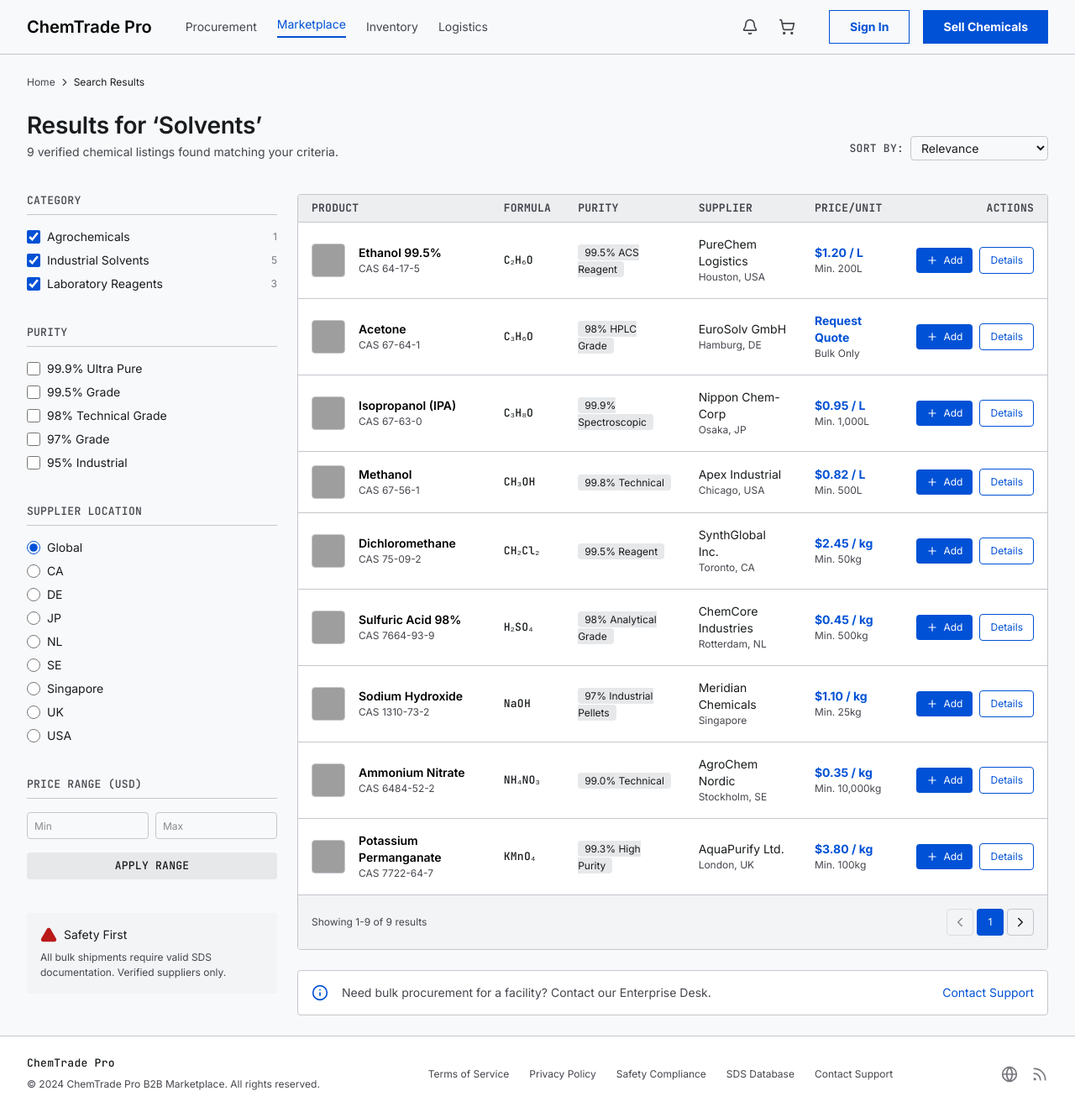
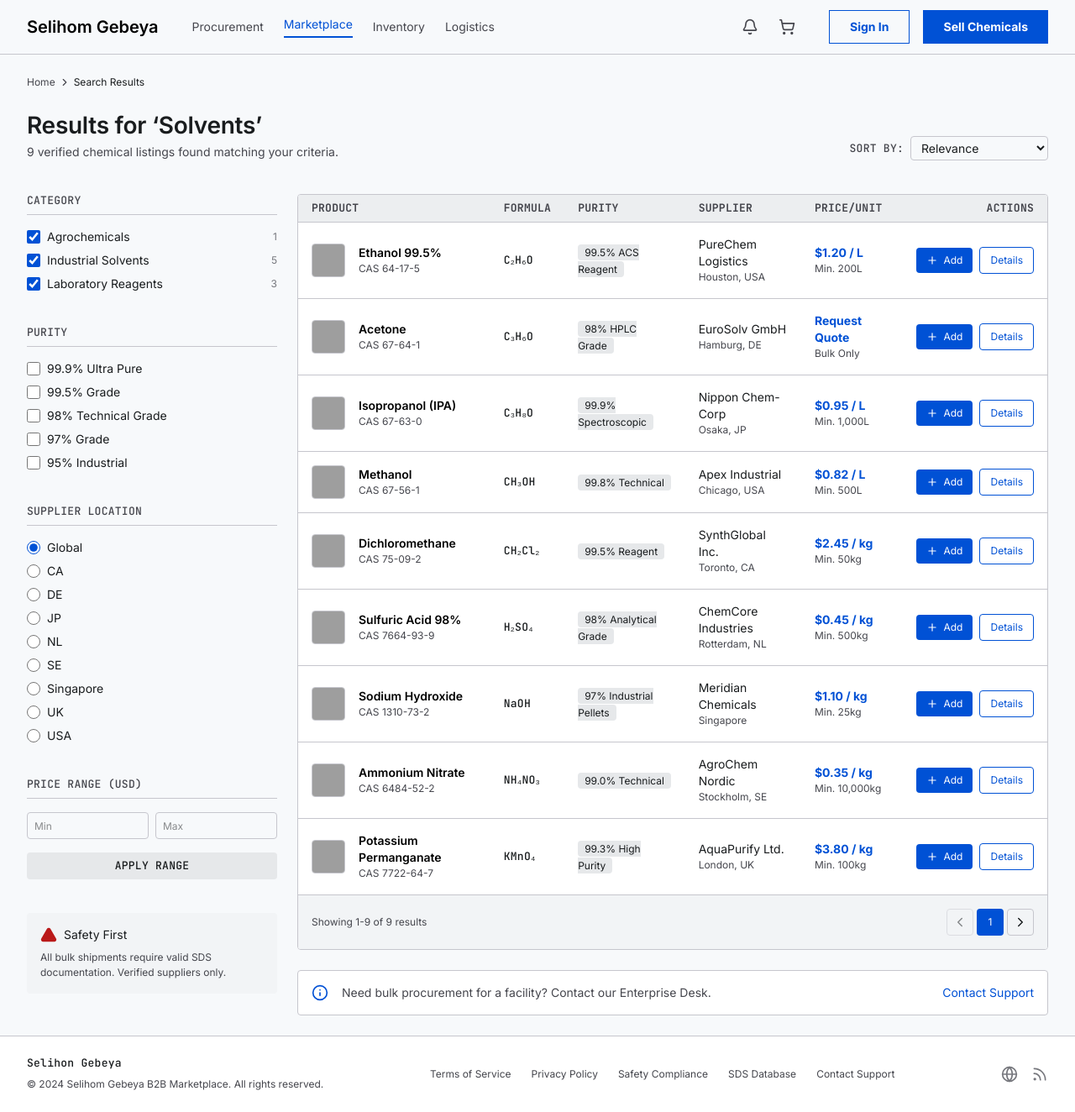
Before and after one commit to solomon450/ChemoShop, a Next.js app: page /chemicals in a window 1280 px wide. Shown: the whole page at 84% size. Built offline with nearby package versions, Linux system fonts and the light colour scheme; grey boxes are pictures that could not be loaded.

Commit message:
...every name is changed into selihom Gebeya...

```diff
--- a/src/app/chemicals/[id]/page.tsx
+++ b/src/app/chemicals/[id]/page.tsx
@@ -1,6 +1,6 @@
 "use client";
 
-// Chemical Detail page — exact conversion of ChemTrade Pro product detail
+// Chemical Detail page — exact conversion of Selihom Gebeya product detail
 // Data-driven: uses useParams to find chemical from mock data by ID
 
 import Link from "next/link";
--- a/src/app/chemicals/page.tsx
+++ b/src/app/chemicals/page.tsx
@@ -1,7 +1,7 @@
 "use client";
 
-// Chemicals / Marketplace page — functional filters + cart integration
-// Filters: category, purity, location, price range — all driven by state
+// Chemicals / Marketplace page — exact conversion of Selihom Gebeya search results
+// Data-driven: uses mock data, rows link to /chemicals/[id]
 
 import { useState, useMemo } from "react";
 import Link from "next/link";
--- a/src/app/dashboard/layout.tsx
+++ b/src/app/dashboard/layout.tsx
@@ -1,7 +1,7 @@
 "use client";
 
 // Dashboard Layout — Supplier Portal with side nav, top bar, and scrollable body
-// Pixel-perfect match of the ChemTrade Pro dashboard HTML template
+// Pixel-perfect match of the Selihom Gebeya dashboard HTML template
 
 import { useEffect } from "react";
 import Link from "next/link";
--- a/src/app/dashboard/page.tsx
+++ b/src/app/dashboard/page.tsx
@@ -1,6 +1,6 @@
 "use client";
 
-// Dashboard Main Page — pixel-perfect conversion of the ChemTrade Pro Supplier Dashboard
+// Dashboard Main Page — pixel-perfect conversion of the Selihom Gebeya Supplier Dashboard
 // Includes metrics cards, critical alerts, quick actions, latest RFQs, and recently added chemicals
 
 import { useState, useEffect } from "react";
--- a/src/app/globals.css
+++ b/src/app/globals.css
@@ -83,7 +83,7 @@
 :root {
   --radius: 0.5rem;
 
-  /* Core shadcn colors mapped to ChemTrade Pro design */
+  /* Core shadcn colors mapped to Selihom Gebeya design */
   --background: #f7f9fb;
   --foreground: #191c1e;
   --primary: #000000;
--- a/src/app/layout.tsx
+++ b/src/app/layout.tsx
@@ -17,7 +17,7 @@
 });
 
 export const metadata: Metadata = {
-  title: "ChemTrade Pro | B2B Chemical Marketplace",
+  title: "Selihom Gebeya | B2B Chemical Marketplace",
   description:
     "Connecting global manufacturers with verified suppliers. Browse chemicals, request quotes, and manage your supply chain.",
   icons: {
@@ -45,10 +45,10 @@
               <div className="flex flex-col md:flex-row justify-between items-center py-6 px-4 md:px-8 max-w-[1440px] mx-auto gap-6">
                 <div className="flex flex-col gap-2">
                   <span className="font-mono text-label-md font-bold text-on-surface">
-                    ChemTrade Pro
+                    Selihon Gebeya
                   </span>
                   <span className="text-body-sm text-on-surface-variant">
-                    &copy; 2024 ChemTrade Pro B2B Marketplace. All rights reserved.
+                    &copy; 2024 Selihom Gebeya B2B Marketplace. All rights reserved.
                   </span>
                 </div>
                 <div className="flex flex-wrap justify-center gap-6">
--- a/src/app/page.tsx
+++ b/src/app/page.tsx
@@ -1,6 +1,6 @@
 "use client";
 
-// Home page — exact conversion of ChemTrade Pro landing page
+// Home page — exact conversion of Selihom Gebeya landing page
 // Trending chemicals data-driven from mock data, cards link to /chemicals/[id]
 
 import { useState, useRef, useEffect, useCallback } from "react";
--- a/src/app/rfq/page.tsx
+++ b/src/app/rfq/page.tsx
@@ -1,6 +1,6 @@
 "use client";
 
-// RFQ (Request for Quote) page — exact conversion of ChemTrade Pro RFQ form
+// RFQ (Request for Quote) page — exact conversion of Selihom Gebeya RFQ form
 
 import { useState } from "react";
 import Link from "next/link";
--- a/src/components/layout/Navbar.tsx
+++ b/src/components/layout/Navbar.tsx
@@ -1,6 +1,6 @@
 "use client";
 
-// Navbar — exact match of ChemTrade Pro top navigation + cart badge + cart dialog
+// Navbar — exact match of Selihom Gebeya top navigation
 
 import Link from "next/link";
 import { useRouter } from "next/navigation";
@@ -28,7 +28,7 @@
         {/* Logo + Nav Links */}
         <div className="flex items-center gap-10">
           <Link href="/" className="text-headline-md font-bold text-primary">
-            ChemTrade Pro
+            Selihom Gebeya
           </Link>
           <div className="hidden md:flex items-center gap-6">
             {navLinks.map((link) => (
```
Also changed, not shown: tool-results/read_1781989004978_afdef9f35c52.txt, tool-results/read_1781989017989_97aa0f9759ab.txt, upload/Pasted Content_1782014132562.txt.
